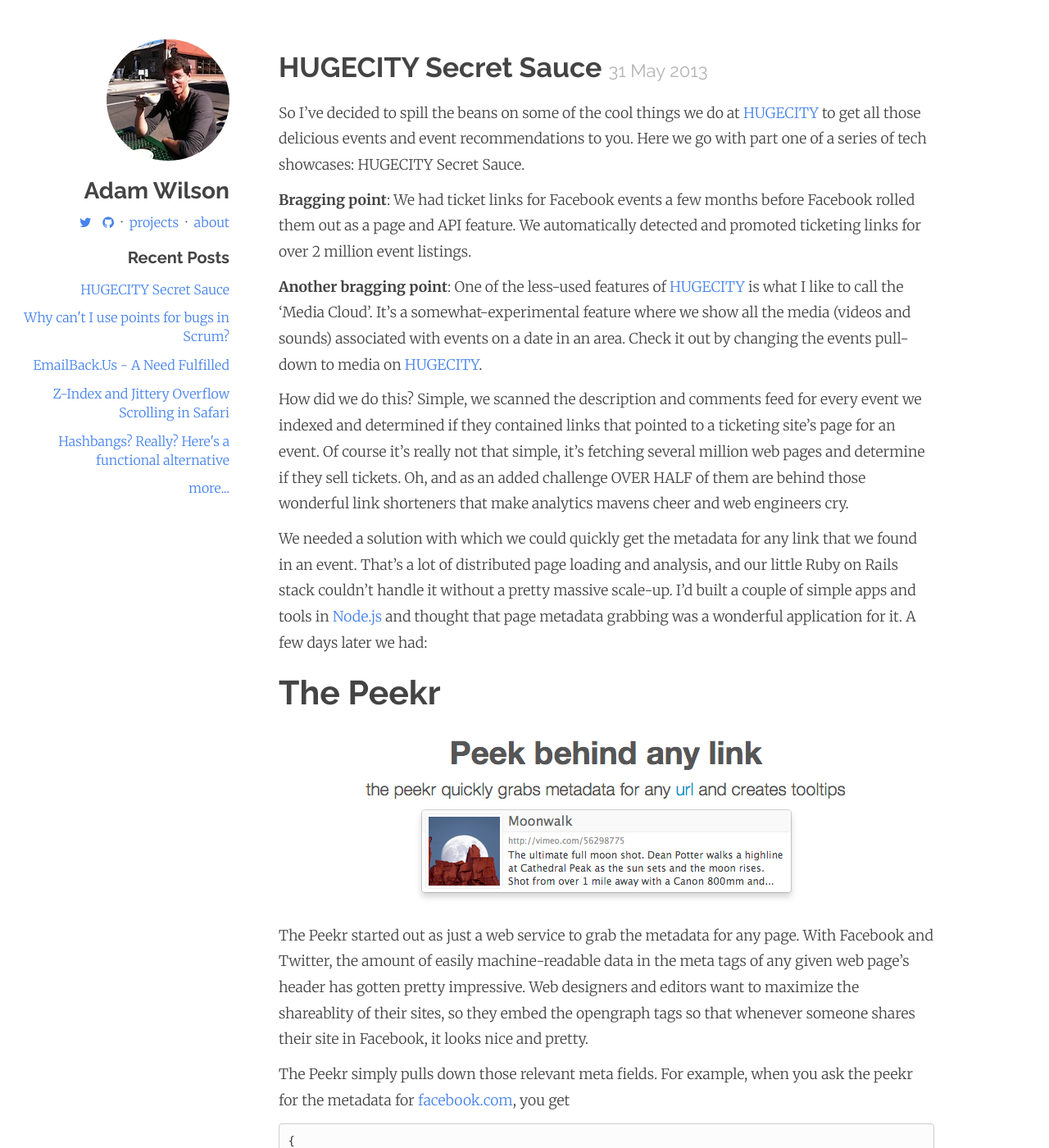
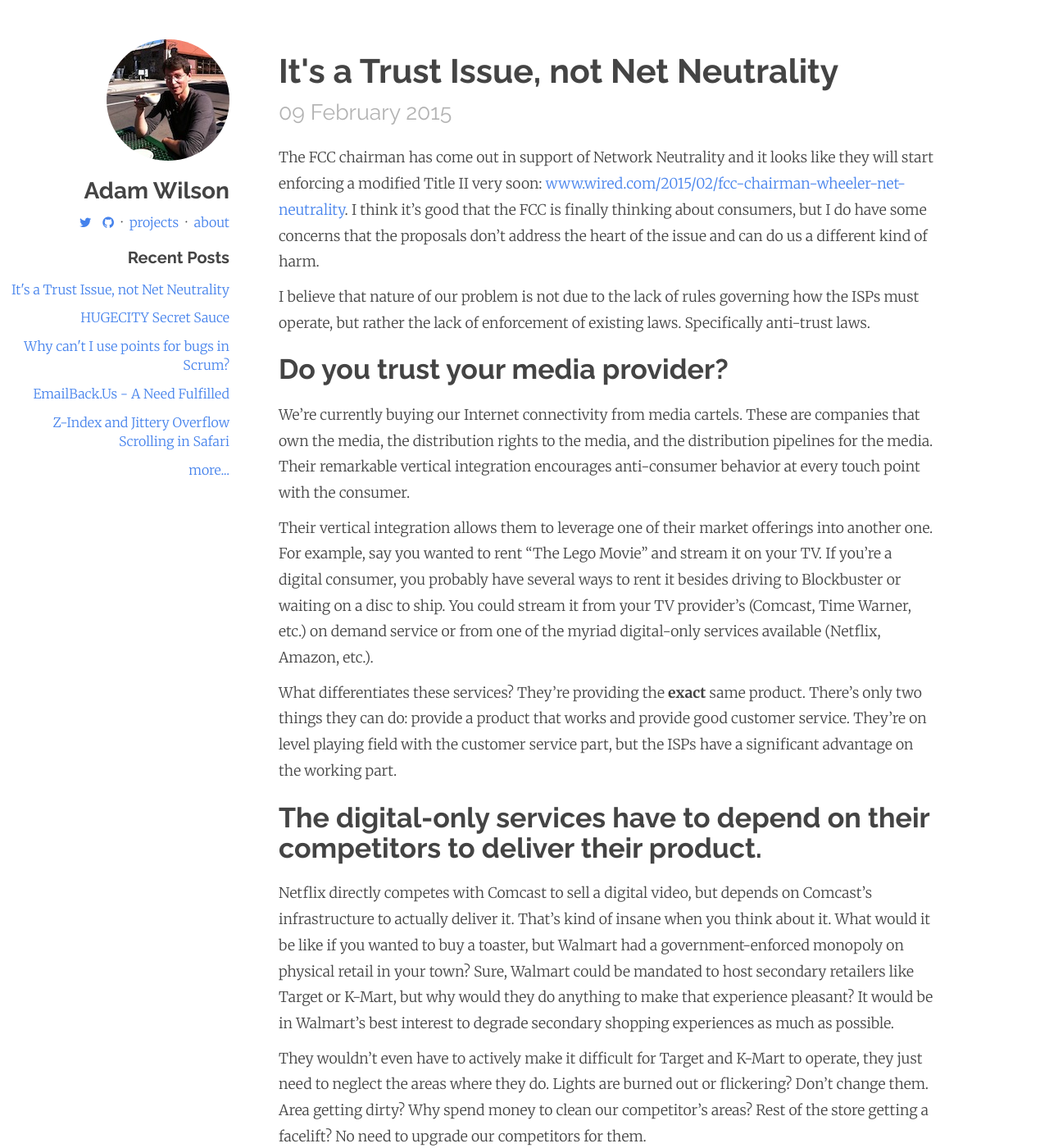
Before and after one commit to callawaywilson/callawaywilson.github.io, a Jekyll site: the page built from index.html, in a window 1280 px wide and 1400 px high. Shown: the whole window at 82% size. Built offline with Jekyll 4.4.1, drawn with Linux system fonts in a browser that asks for light colours; Markdown is read by kramdown in place of the engine named in the settings; comment, search, counter and statistics services are not loaded; some of the changed text lies outside the part shown.

Commit message:
Added net neutrality post and updates to layout

```diff
--- a/_config.yml
+++ b/_config.yml
@@ -1,7 +1,6 @@
 safe:        false
 auto:        false
-server:      false
-server_port: 4000
+port: 4000
 baseurl:    /
 
 source:      .
@@ -10,7 +9,7 @@
 
 future:      true
 lsi:         false
-pygments:    false
+highlighter: pygments
 markdown:    maruku
 permalink:   date
 
--- a/_layouts/post.html
+++ b/_layouts/post.html
@@ -4,6 +4,7 @@
 
 <h1 class="post_header">
   {{ page.title }}
+  <br/>
   <small>{{ page.date | date_to_long_string }}</small>
 </h1>
 
--- /dev/null
+++ b/_posts/2015-02-09-Its-a-Trust-Issue-not-Net-Neutrality.markdown
@@ -0,0 +1,62 @@
+---
+layout: post
+title: It's a Trust Issue, not Net Neutrality
+keywords: comcast timewarner netneutrality internet fcc
+description: The real issue with why everybody hates and fears Comcast
+tags:
+- internet
+---
+
+The FCC chairman has come out in support of Network Neutrality and it looks like they will start enforcing a modified Title II very soon: [www.wired.com/2015/02/fcc-chairman-wheeler-net-neutrality](http://www.wired.com/2015/02/fcc-chairman-wheeler-net-neutrality).  I think it's good that the FCC is finally thinking about consumers, but I do have some concerns that the proposals don't address the heart of the issue and can do us a different kind of harm.
+
+I believe that nature of our problem is not due to the lack of rules governing how the ISPs must operate, but rather the lack of enforcement of existing laws.  Specifically anti-trust laws.
+
+
+## Do you trust your media provider?
+
+We're currently buying our Internet connectivity from media cartels.  These are companies that own the media, the distribution rights to the media, and the distribution pipelines for the media.  Their remarkable vertical integration encourages anti-consumer behavior at every touch point with the consumer.
+
+Their vertical integration allows them to leverage one of their market offerings into another one.  For example, say you wanted to rent "The Lego Movie" and stream it on your TV.  If you're a digital consumer, you probably have several ways to rent it besides driving to Blockbuster or waiting on a disc to ship.  You could stream it from your TV provider's (Comcast, Time Warner, etc.) on demand service or from one of the myriad digital-only services available (Netflix, Amazon, etc.).
+
+What differentiates these services?  They're providing the **exact** same product.  There's only two things they can do: provide a product that works and provide good customer service.  They're on level playing field with the customer service part, but the ISPs have a significant advantage on the working part.
+
+
+## The digital-only services have to depend on their competitors to deliver their product.
+
+Netflix directly competes with Comcast to sell a digital video, but depends on Comcast's infrastructure to actually deliver it.  That's kind of insane when you think about it.  What would it be like if you wanted to buy a toaster, but Walmart had a government-enforced monopoly on physical retail in your town?  Sure, Walmart could be mandated to host secondary retailers like Target or K-Mart, but why would they do anything to make that experience pleasant?  It would be in Walmart's best interest to degrade secondary shopping experiences as much as possible.
+
+They wouldn't even have to actively make it difficult for Target and K-Mart to operate, they just need to neglect the areas where they do.  Lights are burned out or flickering?  Don't change them.  Area getting dirty?  Why spend money to clean our competitor's areas?  Rest of the store getting a facelift?  No need to upgrade our competitors for them.
+
+As a matter of fact, from a shareholder point of view, it would be **irresponsible** for Walmart to spend **anything** on maintaining a competitor's product and distribution system.
+
+This brings us back to the Netflix and Comcast example.  Last year, people were accusing Comcast of intentionally degrading or neglecting their interconnection with Netflix [www.nytimes.com/2014/02/24/business/media/comcast-and-netflix-reach-a-streaming-agreement.html](http://www.nytimes.com/2014/02/24/business/media/comcast-and-netflix-reach-a-streaming-agreement.html).  That's only partly true.  They were neglecting it only in the sense that they weren't upgrading the connection points to eliminate congestion during prime streaming times.  Why should they spend money to help a competitor have better service?
+
+
+## Network neutrality doesn't address the actual interconnection problem.
+
+If network neutrality were enforced as the FCC has proposed, it wouldn't do anything to fix one of the big issues that spurred this push.  Comcast could be mandated to treat every packet as equal in their routing systems, but the government can't dictate how it architects its network or where it spends money.  They can't force them to buy $10 million in new routers at a big Amazon interconnection.  And as a private company, they must always spend the money where it benefits them most.  And it benefits them the most when their own $5.99 HD copy of the Lego Movie streams more reliably than Amazon's.
+
+That's the core of the problem.  ISPs are not in the business of providing an Internet data service to their customers.  They are media trusts in the business of monopolizing access to media consumers to extract as much revenue as possible and stifle any and all competition and innovation.
+
+
+## Two choices: get media companies out of the ISP business or eliminate local monopolies.
+
+I see 2 ways to address this 1) *Break up the media/ISP trusts*.  You can't provide data services if you also provide data.  This will make sure the companies providing data connections are in the business of making money by selling functional and working data connections.
+
+Or 2) *Eliminate local monopolies*.  If there were healthy local markets for ISPs, this would be a non-issue.  An ISP wouldn't be able to get away with crippling portions of the Internet for their customers because their competitors would call them on it and take their customers.
+
+
+## Net neutrality is still important.
+
+It's just not really a problem, yet.  It's been pretty much agreed even among the ISPs (excepting Verizon perhaps), that this isn't what we want to see:
+
+<p class="text-center text-muted">
+  <a href="/images/2015-02-09-net-neutrality.jpg">
+    <img class="img-thumbnail" style="max-height: 500px;" src="/images/2015-02-09-net-neutrality.jpg"/>
+  </a>
+</p>
+<p class="text-center text-muted">
+  <small>By <a href="http://www.reddit.com/u/quink">/u/quink</a> on <a href="http://www.reddit.com/r/pics/comments/9yj1f/heres_a_new_scenario_i_just_created_illustrating/">reddit</a></small>
+</p>
+
+But it's this idea that we're trying to protect against right now.  The real threat is more insidious and much more profitable.
--- a/css/mobile.css
+++ b/css/mobile.css
@@ -5,7 +5,7 @@
 }
 
 #content {
-	font-size: 120%;
+	font-size: 130%;
 }
 .with_sidebar {
 	float: none;
--- a/css/site.css
+++ b/css/site.css
@@ -2,7 +2,7 @@
 @import url("//fonts.googleapis.com/css?family=Merriweather:300,700,300italic");
 
 /* Site Paragraphs */
-#content p, #content ul, #content li {
+#content p, #content ul {
 	font-size: 110%;
 	line-height: 180%;
 }
@@ -120,6 +120,10 @@
 /* Landscape phones and down */
 @media (max-width: 480px) { }
 
+hr.end_content {
+  margin: 40px auto 50px auto;
+  max-width: 300px;
+}
 
 .title_thumb {
 	width: 50px;
--- a/index.html
+++ b/index.html
@@ -5,19 +5,20 @@
 
 <div>
 {% for post in site.posts limit:5 %}
-<h2 class="post_header">
+<h1 class="post_header">
 <a href="{{post.url}}">
   {{ post.title }}
+  <br/>
   <small>{{ post.date | date_to_long_string }}</small>
 </a>
-</h2>
+</h1>
 <div class="post_content">
 	{{ post.content }}
   <p>
     <a href="{{post.url}}#disqus_thread" data-disqus-identifier="{{post.url}}">Comments and Reactions</a>
   </p>
 </div>
-<hr/>
+<hr class="end_content"/>
 {% endfor %}
 </div>
 
--- a/sitemap.xml
+++ b/sitemap.xml
@@ -1,5 +1,4 @@
 ---
-layout: nil
 ---
 <?xml version="1.0" encoding="UTF-8"?>
 <urlset
```
Also changed, not shown: cv.html (+12 -2 lines), images/2015-02-09-net-neutrality.jpg (added).
